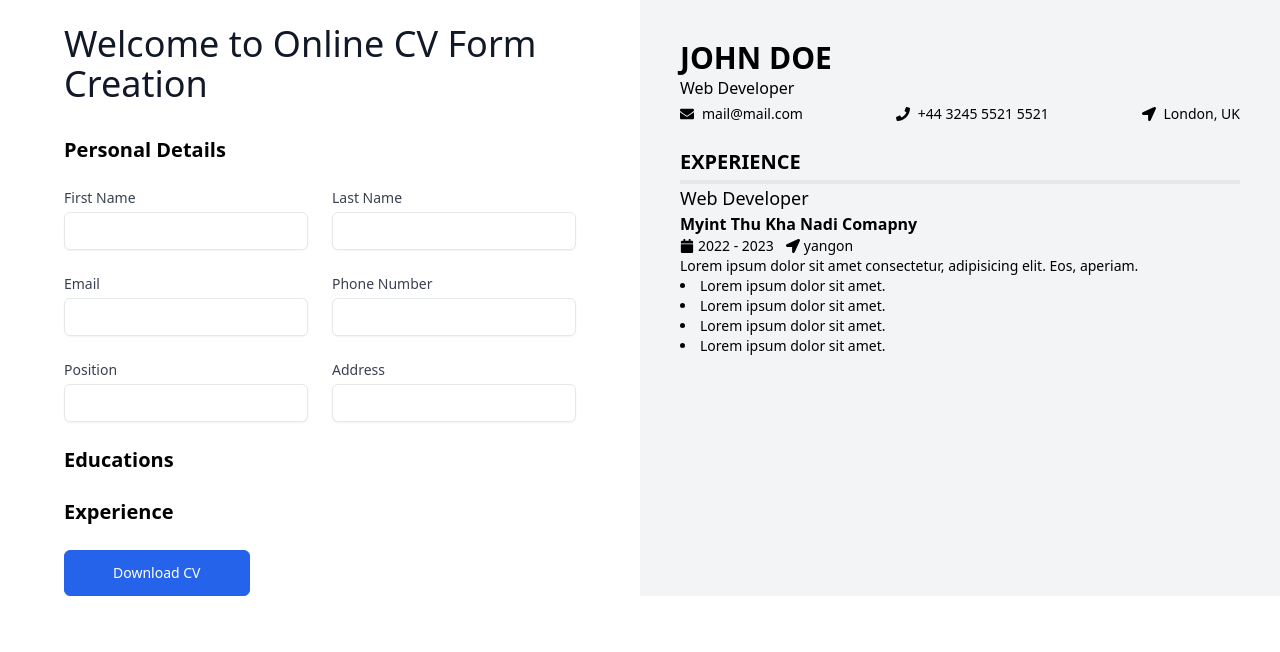
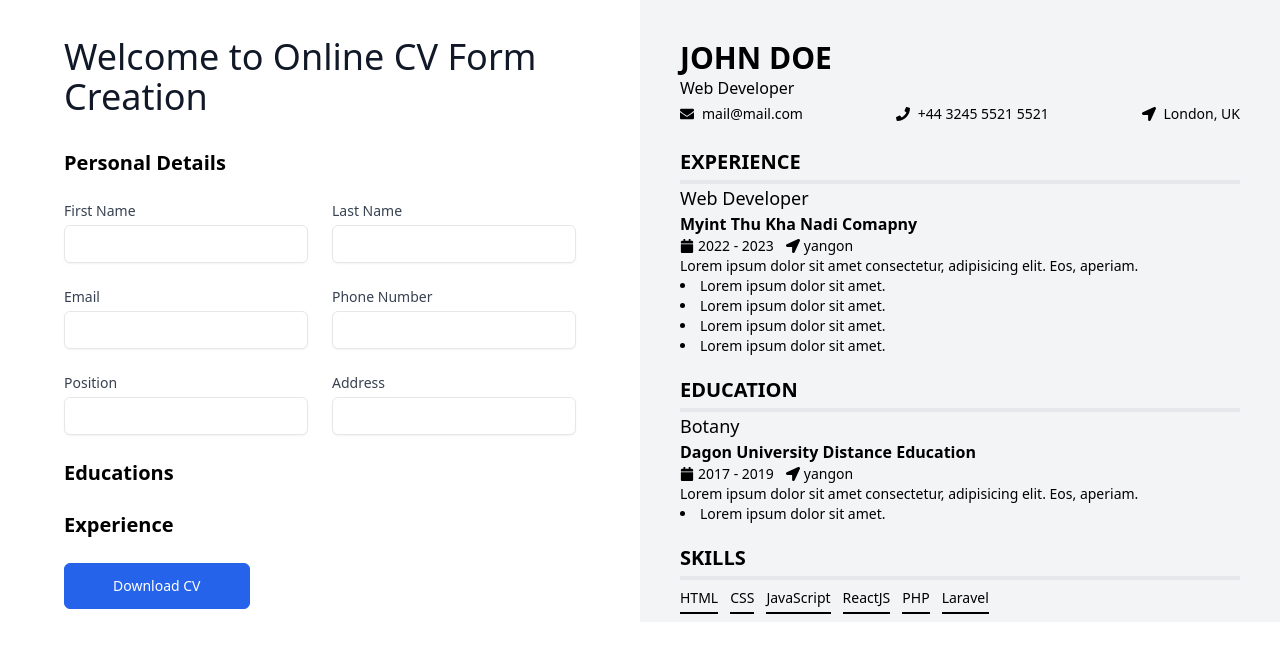
Before and after one commit to yenaingtun-dev/CV-Application, a React (Vite) app: page / in a window 1280 px wide. Shown: the top 652 px of the page. Built offline with nearby package versions, Linux system fonts and the light colour scheme.

Commit message:
updated applicaton

```diff
--- a/src/components/Application.jsx
+++ b/src/components/Application.jsx
@@ -5,6 +5,7 @@ import { FaCalendar } from "react-icons/fa";
 function Application() {
     return (
         <aside className="relative block h-16 bg-gray-100 lg:order-last lg:col-span-5 lg:h-full xl:col-span-6">
+            {/* personal */}
             <div className="pt-10 pb-3 pl-10 pr-10">
                 <h1 className="text-3xl font-semibold uppercase">John Doe</h1>
                 <p className="text-base">Web Developer</p>
@@ -23,6 +24,7 @@ function Application() {
                     </div>
                 </div>
             </div>
+            {/* experience */}
             <div className="pl-10 pr-10">
                 <h1 className="pb-1 text-xl font-semibold uppercase border-b-4">
                     Experience
@@ -52,6 +54,61 @@ function Application() {
                     </ul>
                 </div>
             </div>
+            {/* education */}
+            <div className="pt-5 pl-10 pr-10">
+                <h1 className="pb-1 text-xl font-semibold uppercase border-b-4">
+                    Education
+                </h1>
+                <p className="text-lg">Botany</p>
+                <p className="font-semibold">
+                    Dagon University Distance Education
+                </p>
+                <div className="flex items-center space-x-3 text-sm">
+                    <div className="flex items-center space-x-1">
+                        <FaCalendar />
+                        <p>2017 - 2019</p>
+                    </div>
+                    <div className="flex items-center space-x-1">
+                        <FaLocationArrow />
+                        <p>yangon</p>
+                    </div>
+                </div>
+                <div className="text-sm">
+                    <p>
+                        Lorem ipsum dolor sit amet consectetur, adipisicing
+                        elit. Eos, aperiam.
+                    </p>
+                    <ul className="list-disc list-inside">
+                        <li>Lorem ipsum dolor sit amet.</li>
+                    </ul>
+                </div>
+            </div>
+            {/* skill */}
+            <div className="pt-5 pl-10 pr-10">
+                <h1 className="pb-1 text-xl font-semibold uppercase border-b-4">
+                    Skills
+                </h1>
+                <div className="flex flex-wrap my-2 space-x-3 text-sm flex-wrapnter">
+                    <p className="pb-1 text-center border-b-2 border-black">
+                        HTML
+                    </p>
+                    <p className="pb-1 text-center border-b-2 border-black">
+                        CSS
+                    </p>
+                    <p className="pb-1 text-center border-b-2 border-black">
+                        JavaScript
+                    </p>
+                    <p className="pb-1 text-center border-b-2 border-black">
+                        ReactJS
+                    </p>
+                    <p className="pb-1 text-center border-b-2 border-black">
+                        PHP
+                    </p>
+                    <p className="pb-1 text-center border-b-2 border-black">
+                        Laravel
+                    </p>
+                </div>
+            </div>
         </aside>
     );
 }
```
